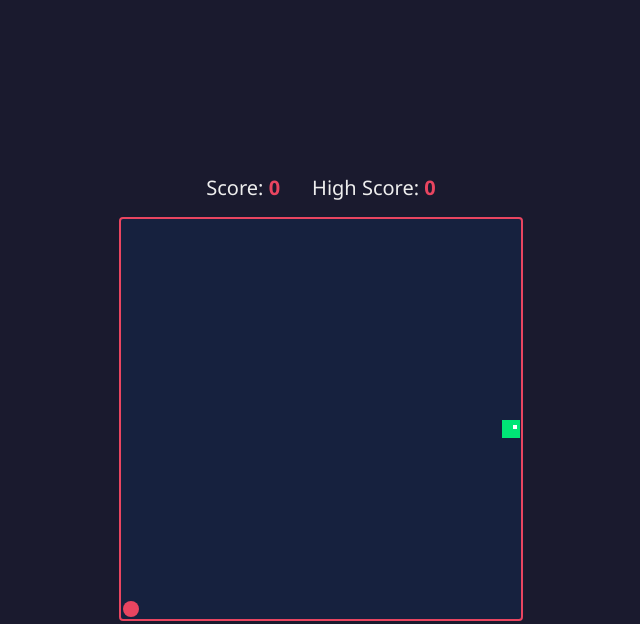
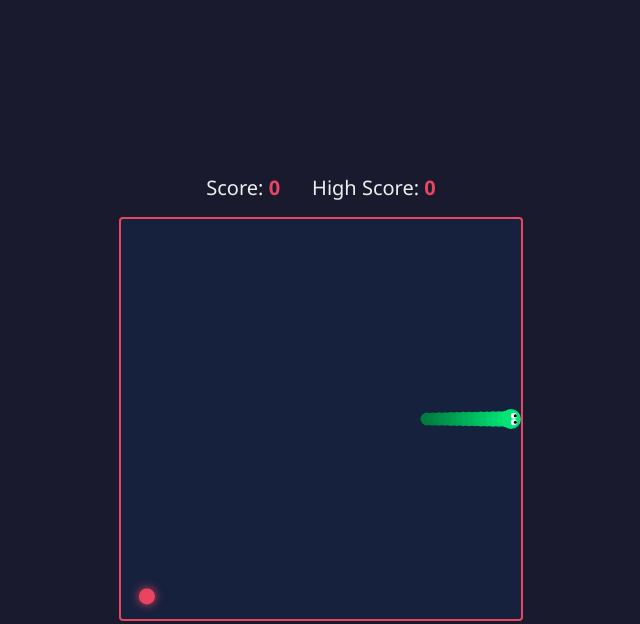
Before and after one commit to vvv347/SnakeGame, a plain HTML site: page index.html in a window 1280 px wide. Both pictures are taken after a click on the button "Start Game". Shown: the top 624 px of the page, without its empty margins (319-959 px from the left). Drawn offline with Linux system fonts and the light colour scheme.

Commit message:
Rewrite snake game with smooth free-form movement

```diff
--- a/index.html
+++ b/index.html
@@ -59,7 +59,7 @@ button:hover { background: #c73651; }
   <canvas id="game" width="400" height="400"></canvas>
   <div id="overlay">
     <h1>Snake</h1>
-    <p>Use arrow keys or WASD to move</p>
+    <p>Use Left/Right arrows or A/D to steer</p>
     <button id="startBtn">Start Game</button>
   </div>
 </div>
@@ -72,78 +72,155 @@ const startBtn = document.getElementById('startBtn');
 const scoreEl = document.getElementById('score');
 const highScoreEl = document.getElementById('highScore');
 
-const GRID = 20;
-const COLS = canvas.width / GRID;
-const ROWS = canvas.height / GRID;
-const TICK = 120;
+const SPEED = 120;
+const BOOST_SPEED = 200;
+const TURN_SPEED = 3.5;
+const SEGMENT_DIST = 6;
+const SNAKE_RADIUS = 8;
+const FOOD_RADIUS = 8;
+const GROW_AMOUNT = 8;
+const INITIAL_LENGTH = 15;
+const SELF_COLLISION_SKIP = 80;
 
-let snake, dir, nextDir, food, score, highScore, running, interval;
+let segments, dirAngle, food, score, highScore, running, animId, lastTime;
+let turnDir, boosting;
 
 highScore = parseInt(localStorage.getItem('snakeHigh') || '0');
 highScoreEl.textContent = highScore;
 
 function init() {
-  snake = [{ x: 10, y: 10 }];
-  dir = { x: 1, y: 0 };
-  nextDir = { x: 1, y: 0 };
+  const cx = canvas.width / 2;
+  const cy = canvas.height / 2;
+  dirAngle = 0;
+  turnDir = 0;
+  boosting = false;
+  segments = [];
+  for (let i = 0; i < INITIAL_LENGTH; i++) {
+    segments.push({ x: cx - i * SEGMENT_DIST, y: cy });
+  }
   score = 0;
   scoreEl.textContent = 0;
   placeFood();
 }
 
 function placeFood() {
-  let pos;
+  const margin = FOOD_RADIUS + 4;
+  let attempts = 0;
   do {
-    pos = { x: Math.floor(Math.random() * COLS), y: Math.floor(Math.random() * ROWS) };
-  } while (snake.some(s => s.x === pos.x && s.y === pos.y));
-  food = pos;
+    food = {
+      x: margin + Math.random() * (canvas.width - margin * 2),
+      y: margin + Math.random() * (canvas.height - margin * 2)
+    };
+    attempts++;
+  } while (attempts < 50 && segments.some(s => {
+    const dx = s.x - food.x;
+    const dy = s.y - food.y;
+    return dx * dx + dy * dy < (SNAKE_RADIUS + FOOD_RADIUS) * (SNAKE_RADIUS + FOOD_RADIUS);
+  }));
 }
 
-function update() {
-  dir = nextDir;
-  const head = { x: snake[0].x + dir.x, y: snake[0].y + dir.y };
+function update(dt) {
+  dirAngle += turnDir * TURN_SPEED * dt;
 
-  if (head.x < 0 || head.x >= COLS || head.y < 0 || head.y >= ROWS ||
-      snake.some(s => s.x === head.x && s.y === head.y)) {
+  const speed = boosting ? BOOST_SPEED : SPEED;
+  const head = segments[0];
+  head.x += Math.cos(dirAngle) * speed * dt;
+  head.y += Math.sin(dirAngle) * speed * dt;
+
+  if (head.x < SNAKE_RADIUS || head.x > canvas.width - SNAKE_RADIUS ||
+      head.y < SNAKE_RADIUS || head.y > canvas.height - SNAKE_RADIUS) {
     gameOver();
     return;
   }
 
-  snake.unshift(head);
+  for (let i = 1; i < segments.length; i++) {
+    const prev = segments[i - 1];
+    const curr = segments[i];
+    const dx = prev.x - curr.x;
+    const dy = prev.y - curr.y;
+    const dist = Math.sqrt(dx * dx + dy * dy);
+    if (dist > SEGMENT_DIST) {
+      curr.x = prev.x - (dx / dist) * SEGMENT_DIST;
+      curr.y = prev.y - (dy / dist) * SEGMENT_DIST;
+    }
+  }
 
-  if (head.x === food.x && head.y === food.y) {
+  let skipDist = 0;
+  for (let i = 1; i < segments.length - 1; i++) {
+    skipDist += SEGMENT_DIST;
+    if (skipDist < SELF_COLLISION_SKIP) continue;
+    const dx = head.x - segments[i].x;
+    const dy = head.y - segments[i].y;
+    if (dx * dx + dy * dy < (SNAKE_RADIUS * 1.4) * (SNAKE_RADIUS * 1.4)) {
+      gameOver();
+      return;
+    }
+  }
+
+  const fdx = head.x - food.x;
+  const fdy = head.y - food.y;
+  if (fdx * fdx + fdy * fdy < (SNAKE_RADIUS + FOOD_RADIUS) * (SNAKE_RADIUS + FOOD_RADIUS)) {
     score++;
     scoreEl.textContent = score;
+    const tail = segments[segments.length - 1];
+    for (let i = 0; i < GROW_AMOUNT; i++) {
+      segments.push({ x: tail.x, y: tail.y });
+    }
     placeFood();
-  } else {
-    snake.pop();
   }
 }
 
 function draw() {
   ctx.clearRect(0, 0, canvas.width, canvas.height);
 
-  snake.forEach((seg, i) => {
-    const ratio = 1 - i / snake.length * 0.5;
+  for (let i = segments.length - 1; i >= 0; i--) {
+    const ratio = 1 - i / segments.length * 0.5;
+    const r = i === 0 ? SNAKE_RADIUS + 2 : SNAKE_RADIUS * (0.6 + 0.4 * ratio);
     ctx.fillStyle = `rgb(${Math.round(0 * ratio)}, ${Math.round(230 * ratio)}, ${Math.round(118 * ratio)})`;
-    ctx.fillRect(seg.x * GRID + 1, seg.y * GRID + 1, GRID - 2, GRID - 2);
-    if (i === 0) {
-      ctx.fillStyle = '#fff';
-      const ex = seg.x * GRID + (dir.x === -1 ? 4 : dir.x === 1 ? 12 : 6);
-      const ey = seg.y * GRID + (dir.y === -1 ? 4 : dir.y === 1 ? 12 : 6);
-      ctx.fillRect(ex, ey, 4, 4);
-    }
-  });
+    ctx.beginPath();
+    ctx.arc(segments[i].x, segments[i].y, r, 0, Math.PI * 2);
+    ctx.fill();
+  }
+
+  const head = segments[0];
+  const perpAngle = dirAngle + Math.PI / 2;
+  const eyeForward = SNAKE_RADIUS * 0.35;
+  const eyeSide = SNAKE_RADIUS * 0.4;
+  const eyeR = 3;
+
+  ctx.fillStyle = '#fff';
+  for (const side of [-1, 1]) {
+    ctx.beginPath();
+    ctx.arc(
+      head.x + Math.cos(dirAngle) * eyeForward + Math.cos(perpAngle) * eyeSide * side,
+      head.y + Math.sin(dirAngle) * eyeForward + Math.sin(perpAngle) * eyeSide * side,
+      eyeR, 0, Math.PI * 2
+    );
+    ctx.fill();
+  }
+
+  ctx.fillStyle = '#000';
+  for (const side of [-1, 1]) {
+    ctx.beginPath();
+    ctx.arc(
+      head.x + Math.cos(dirAngle) * (eyeForward + 1.5) + Math.cos(perpAngle) * eyeSide * side,
+      head.y + Math.sin(dirAngle) * (eyeForward + 1.5) + Math.sin(perpAngle) * eyeSide * side,
+      1.5, 0, Math.PI * 2
+    );
+    ctx.fill();
+  }
 
   ctx.fillStyle = '#e94560';
+  ctx.shadowColor = '#e94560';
+  ctx.shadowBlur = 10;
   ctx.beginPath();
-  ctx.arc(food.x * GRID + GRID / 2, food.y * GRID + GRID / 2, GRID / 2 - 2, 0, Math.PI * 2);
+  ctx.arc(food.x, food.y, FOOD_RADIUS, 0, Math.PI * 2);
   ctx.fill();
+  ctx.shadowBlur = 0;
 }
 
 function gameOver() {
   running = false;
-  clearInterval(interval);
   if (score > highScore) {
     highScore = score;
     highScoreEl.textContent = highScore;
@@ -155,16 +232,25 @@ function gameOver() {
   overlay.style.display = 'flex';
 }
 
-function tick() {
-  update();
-  draw();
+function gameLoop(time) {
+  if (!running) return;
+  if (!lastTime) lastTime = time;
+  const dt = Math.min((time - lastTime) / 1000, 0.05);
+  lastTime = time;
+
+  update(dt);
+  if (running) {
+    draw();
+    animId = requestAnimationFrame(gameLoop);
+  }
 }
 
 function start() {
   overlay.style.display = 'none';
   init();
   running = true;
-  interval = setInterval(tick, TICK);
+  lastTime = null;
+  animId = requestAnimationFrame(gameLoop);
 }
 
 startBtn.addEventListener('click', start);
@@ -172,10 +258,16 @@ startBtn.addEventListener('click', start);
 document.addEventListener('keydown', e => {
   if (!running) return;
   const key = e.key;
-  if ((key === 'ArrowUp' || key === 'w' || key === 'W') && dir.y === 0) nextDir = { x: 0, y: -1 };
-  else if ((key === 'ArrowDown' || key === 's' || key === 'S') && dir.y === 0) nextDir = { x: 0, y: 1 };
-  else if ((key === 'ArrowLeft' || key === 'a' || key === 'A') && dir.x === 0) nextDir = { x: -1, y: 0 };
-  else if ((key === 'ArrowRight' || key === 'd' || key === 'D') && dir.x === 0) nextDir = { x: 1, y: 0 };
+  if (key === 'ArrowLeft' || key === 'a' || key === 'A') turnDir = -1;
+  else if (key === 'ArrowRight' || key === 'd' || key === 'D') turnDir = 1;
+  else if (key === 'ArrowUp' || key === 'w' || key === 'W') boosting = true;
+});
+
+document.addEventListener('keyup', e => {
+  const key = e.key;
+  if ((key === 'ArrowLeft' || key === 'a' || key === 'A') && turnDir === -1) turnDir = 0;
+  else if ((key === 'ArrowRight' || key === 'd' || key === 'D') && turnDir === 1) turnDir = 0;
+  else if (key === 'ArrowUp' || key === 'w' || key === 'W') boosting = false;
 });
 
 init();
```
